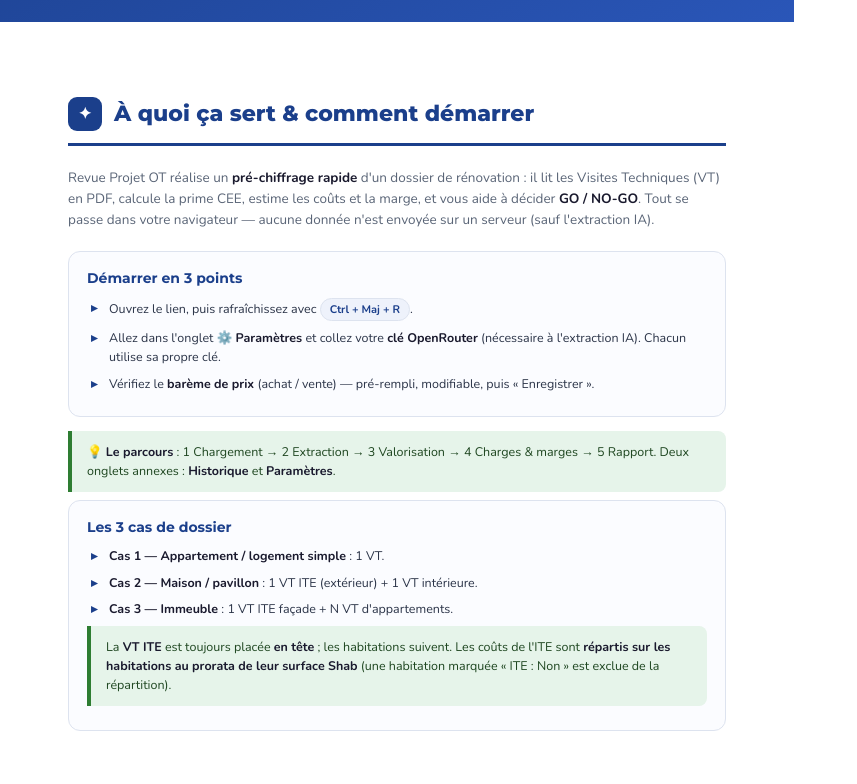
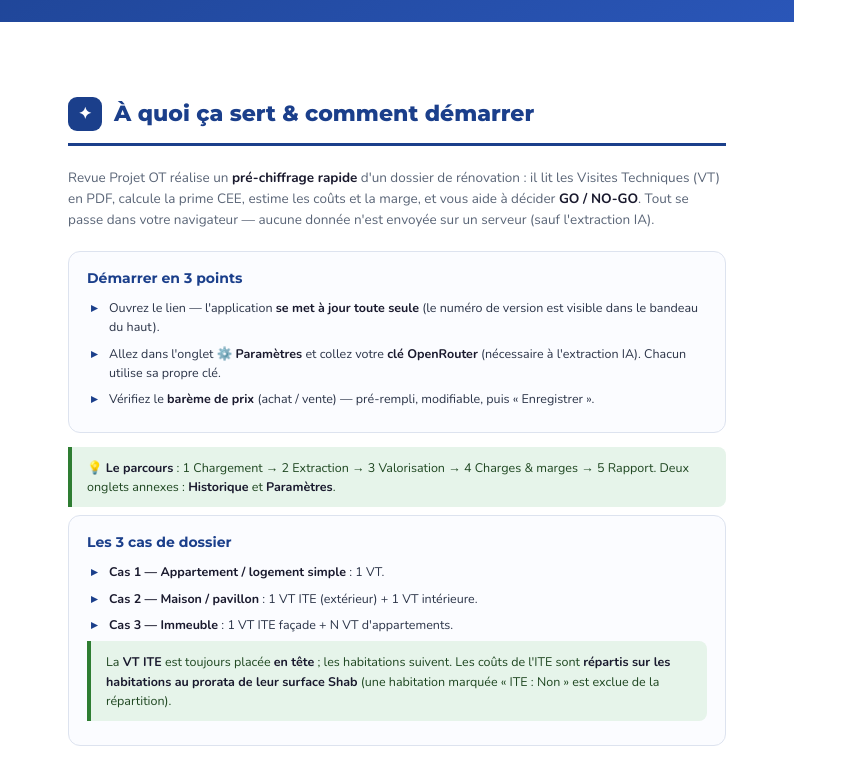
Before and after one commit to thenicejacket-sys/revue-projet-ot, a website: page guide/guide.html in a window 1280 px wide. Shown: the part 1097-1881 px from the top of the page, without its empty margins (0-857 px from the left). Drawn offline with nearby package versions, Linux system fonts and the light colour scheme.

Commit message:
Guide : mise a jour automatique du site (plus de Ctrl+Maj+R) + PDF regenere

```diff
--- a/guide/guide.html
+++ b/guide/guide.html
@@ -76,7 +76,7 @@
   <div class="card">
     <h3>Démarrer en 3 points</h3>
     <ul class="clean">
-      <li>Ouvrez le lien, puis rafraîchissez avec <span class="pill">Ctrl + Maj + R</span>.</li>
+      <li>Ouvrez le lien — l'application <b>se met à jour toute seule</b> (le numéro de version est visible dans le bandeau du haut).</li>
       <li>Allez dans l'onglet <b>⚙️ Paramètres</b> et collez votre <b>clé OpenRouter</b> (nécessaire à l'extraction IA). Chacun utilise sa propre clé.</li>
       <li>Vérifiez le <b>barème de prix</b> (achat / vente) — pré-rempli, modifiable, puis « Enregistrer ».</li>
     </ul>
```
Also changed, not shown: 1 other file.
